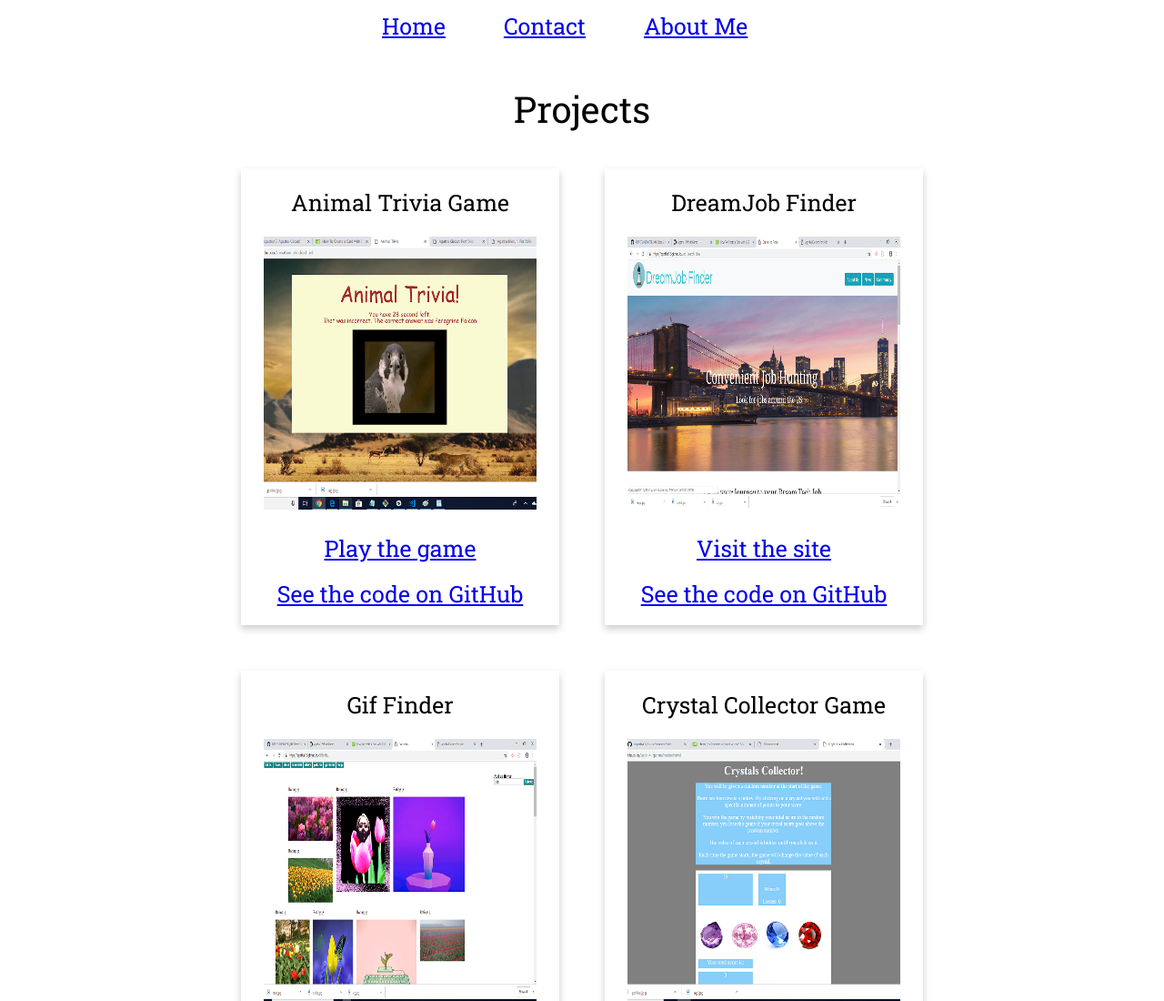
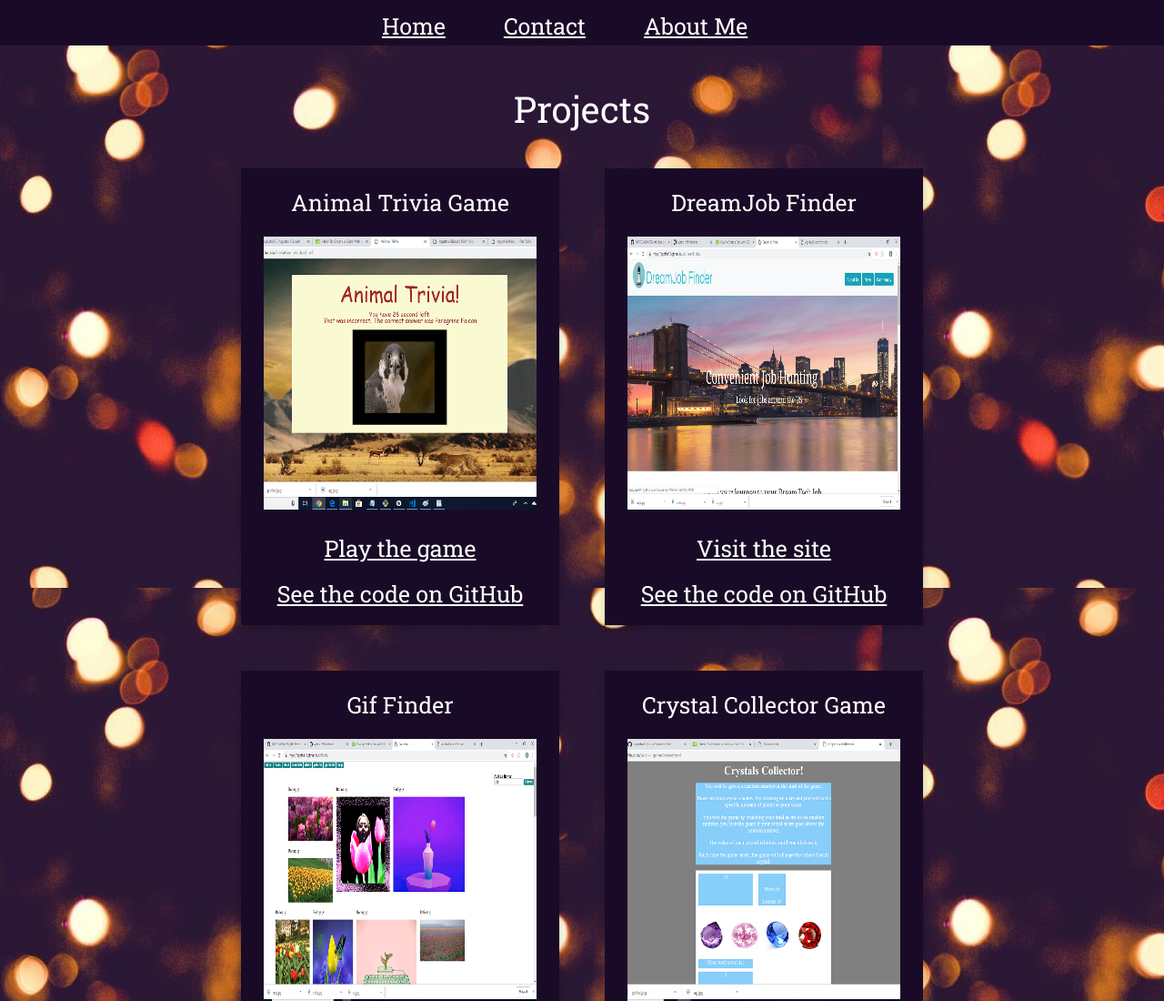
Before and after one commit to agatha12/Portfolio, a plain HTML site: page potfolio.html in a window 1280 px wide. Shown: the top 1100 px of the page at 91% size. Drawn offline with Linux system fonts and the light colour scheme.

Commit message:
potfolio styling

```diff
--- a/assets/css/style.css
+++ b/assets/css/style.css
@@ -83,6 +83,8 @@
     transition: 0.3s;
     margin: 25px;
     float: left;
+    background-color: rgb(25, 11, 39);
+
 }
 .card:hover {
     box-shadow: 0 8px 16px 0 rgba(0,0,0,0.2);
@@ -95,14 +97,41 @@
     width: 300px;
     margin: 25px;
 }
+#portfolio {
+    background-image: url(../images/bulbs.jpg)
+}
 #portfoliocontent {
     margin: 0 auto;
     font-family: 'Roboto Slab', serif;
     font-size: 25px;
     width: 800px;
-    background-color: white;
     margin-top: 50px;
     text-align:center;
+    color:white;
+}
+#headerpro {
+    background-color: rgb(25, 11, 39);
+    height: 50px;
+}
+#navpro {
+    background-color: rgb(25, 11, 39);
+    margin: 0 auto;
+    width: 500px;
+}
+.prolink{
+    margin: 30px;
+    font-family: 'Roboto Slab', serif;
+    font-size: 25px;
+    color: white;
+}
+.prolink:visited {
+    color: white;
+}
+.cardlinks{
+    color:white;
+}
+.cardlinks:visited {
+    color: white;
 }
 #portfoliotitle {
     font-size: 40px;
--- a/potfolio.html
+++ b/potfolio.html
@@ -10,12 +10,12 @@
     <link href="https://fonts.googleapis.com/css?family=Roboto+Slab" rel="stylesheet">
 </head>
 <body id="portfolio">
-        <section id="header">
-                <div id="nav">
+        <section id="headerpro">
+                <div id="navpro">
                     <br>
-                        <a class="aboutlink" href="https://agatha12.github.io/Portfolio/index.html">Home</a>
-                        <a class="aboutlink" href="https://agatha12.github.io/Portfolio/contact.html">Contact</a>
-                        <a class="aboutlink" href="https://agatha12.github.io/Portfolio/about.html">About Me</a>
+                        <a class="prolink" href="https://agatha12.github.io/Portfolio/index.html">Home</a>
+                        <a class="prolink" href="https://agatha12.github.io/Portfolio/contact.html">Contact</a>
+                        <a class="prolink" href="https://agatha12.github.io/Portfolio/about.html">About Me</a>
                 </div>
             </section>
     <section id="portfoliocontent">
```
Also changed, not shown: assets/images/bulbs.jpeg (added), assets/images/bulbs.jpg (added), assets/images/bulbs.png (added).
